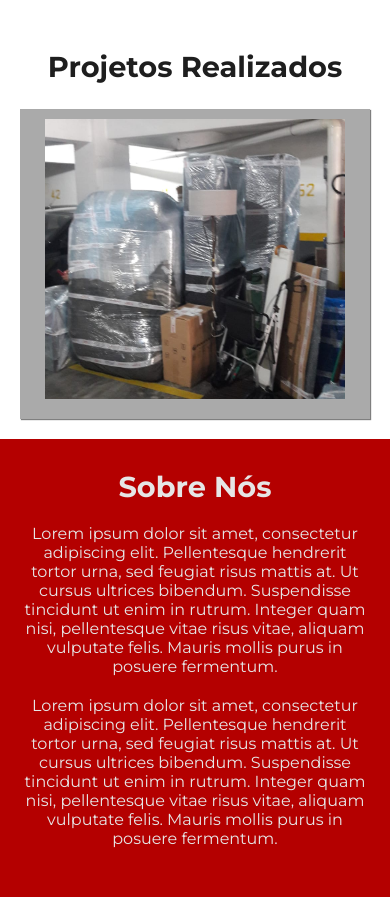
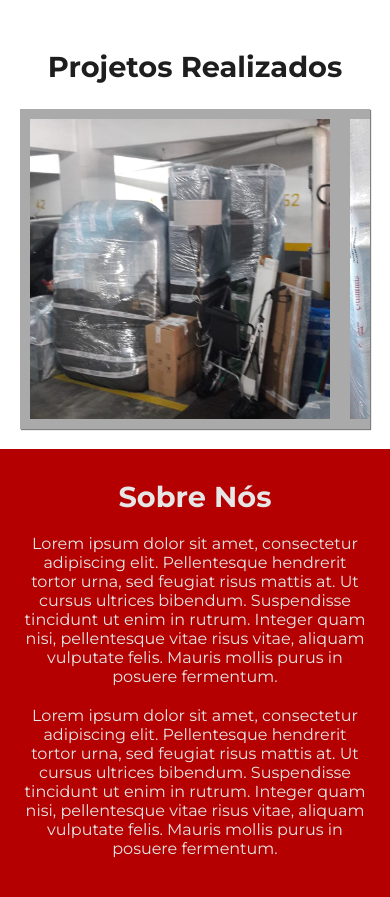
Before and after one commit to Mendes96/site-do-pai, a plain HTML site: page index.html in a window 390 px wide. Shown: the part 4721-5618 px from the top of the page. Drawn offline with Linux system fonts and the light colour scheme.

Commit message:
Update mobile.css
Update css mobile

```diff
--- a/css/mobile.css
+++ b/css/mobile.css
@@ -233,22 +233,22 @@
   .galeria{
     margin-top: 25px;
     width: 100%;
-    height: 310px;
+    height: 320px;
+    padding: 0 10px;
     display: grid;
-    grid-auto-columns: 300px;
-    grid-auto-rows: 300px;
-    grid-gap: 10px;
-    justify-content: center;
+    grid-template-columns: repeat(6, 300px);
+    align-items: center;
+    grid-gap: 20px;
     overflow-x: scroll;
     background-color: var(--colorFundo);
     box-shadow: 1px 1px 1px rgba(0, 0, 0, 0.5);
   }
   .item-galeria{
+    height: 300px;
     grid-column: span 1;
     grid-row: span 1;
-    padding: 10px 0;
   }
-  .item-galeria > img{
+  .item-galeria > img {
     width: 100%;
     height: 100%;
     object-fit: cover;
```
